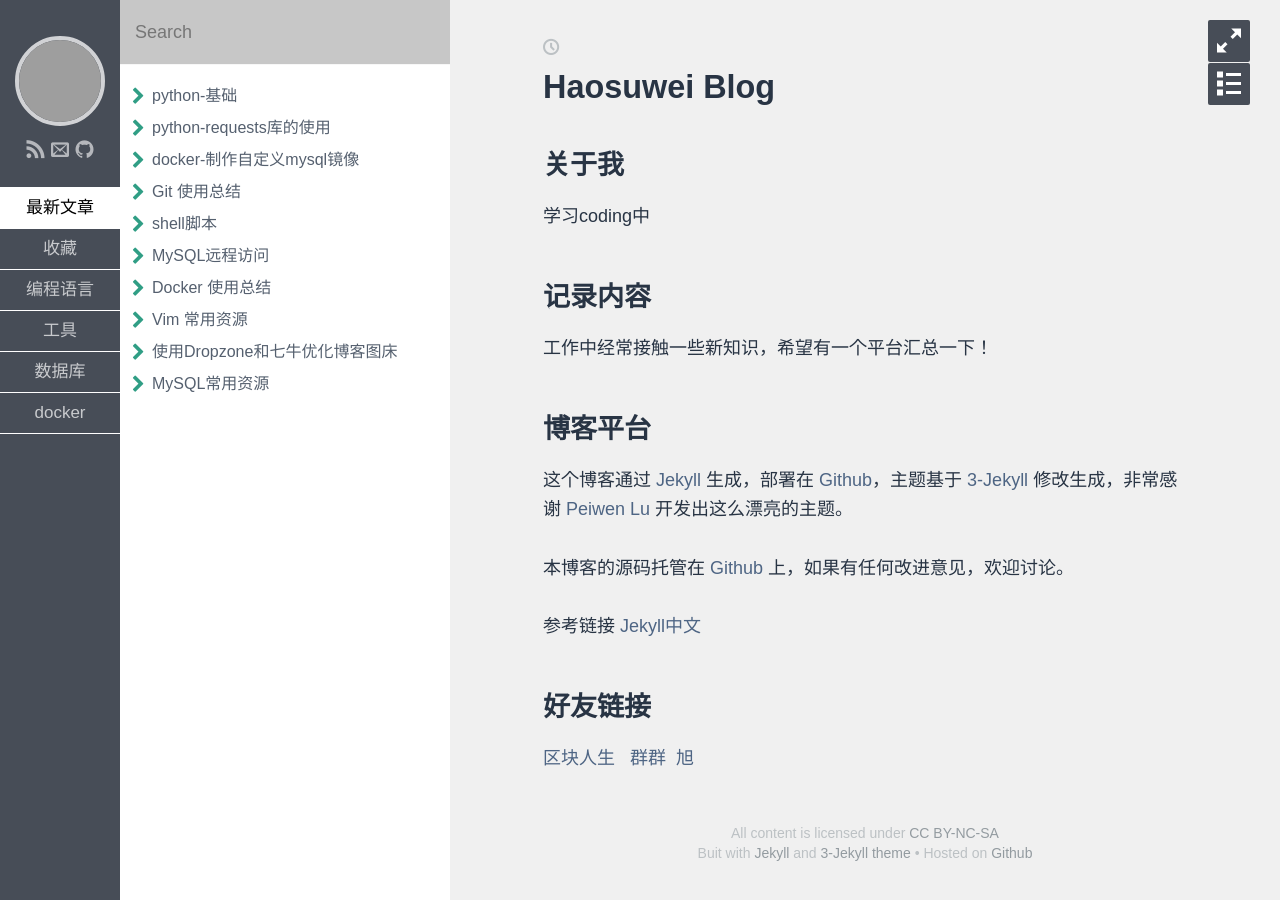
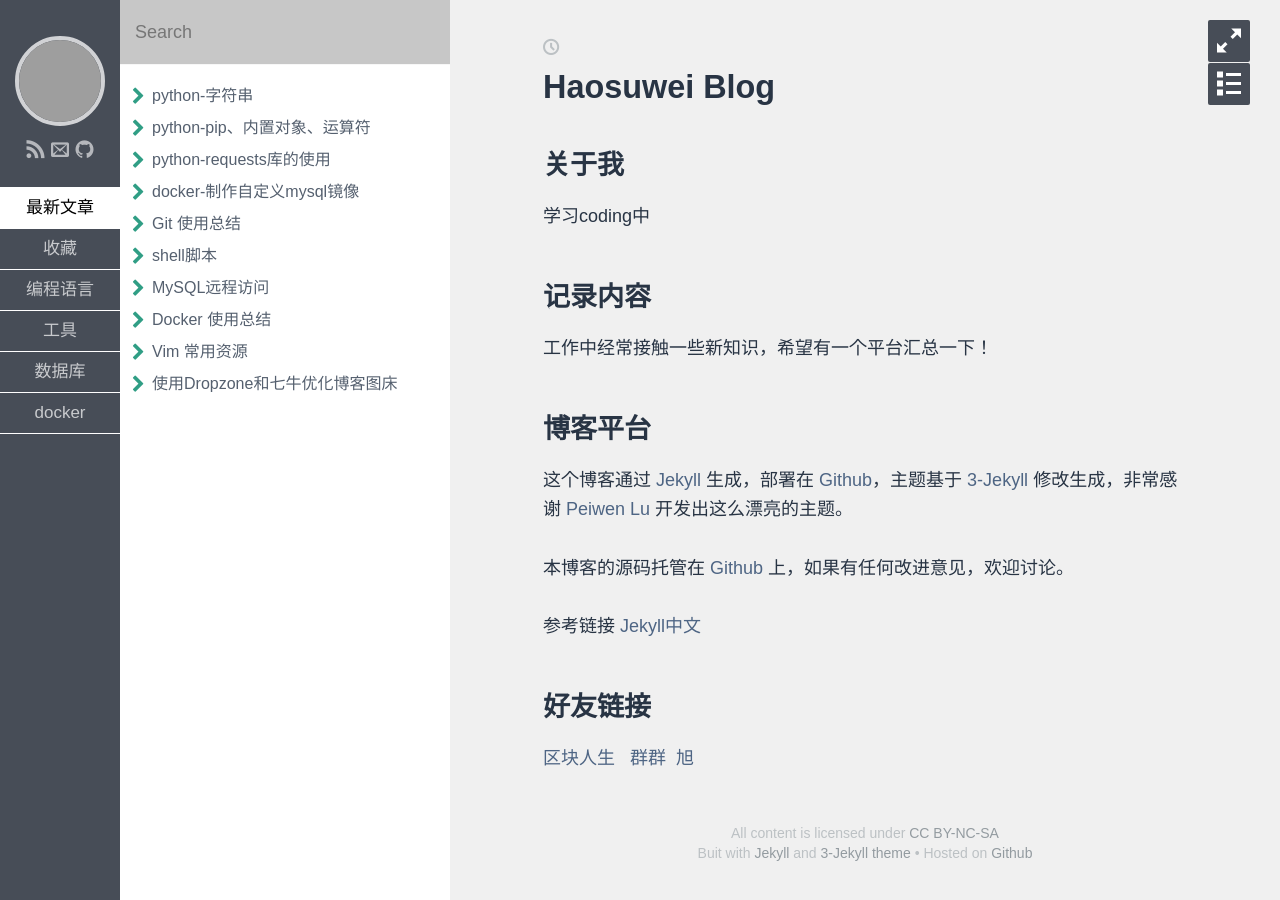
Before and after one commit to liuxinhuayu/liuxinhuayu.github.io, a Jekyll site: the page built from index.md, in a window 1280 px wide. Built offline with Jekyll 4.4.1, drawn with Linux system fonts in a browser that asks for light colours; some web fonts are replaced; part of the change alters nothing that is shown; grey boxes are pictures that could not be loaded.

Commit message:
add python string

````diff
--- a/_posts/language/python/2018-04-05-python-basic.md
+++ b/_posts/language/python/2018-04-05-python-basic.md
@@ -1,12 +1,10 @@
 ---
 layout: post
-title: python-基础
+title: python-pip、内置对象、运算符
 category: 编程语言
 tags: python
 description:
 ---
-
-# python基础
 
 ## pip管理扩展库
 1、常用命令
@@ -74,7 +72,94 @@ False
 * 不可变对象：数字、字符串、元组、frozenset
 * 可变对象：列表、集合、字典
 * 查看所有关键字，使用keyword.kwlist
-* 查看所有内置对象 dir(__builtins__)
+* 查看所有内置对象 `dir(__builtins__)`
 * 使用id(x)查看x的内存地址
+* 使用ord('A')求字符A对应的unicode码，chr(65)返回unicode码65对应的字符
 
-### 字符串格式化表示
+## 字符串
+
+打印字符串内容，使用print()函数
+```
+print(*,sep=' ',end='\n')  # 默认print的间隔是空格，结尾是换行符
+```
+
+windows中换行默认是'\r\n'，而linux文件中默认是'\n'，因此在windows中编辑的文件，上传到linux环境时，需要对换行做替换，使用命令
+
+```
+sed ‘s/^M//’ filename > newfile  #注意^M的输入方式是Ctrl+V,Ctrl+M
+```
+字符串的内置函数
+
+```
+>>> "abcde".capitalize()  #实现首字母大写
+'Abcde'
+>>> "abacad".count('a')  #统计字符串出现的次数
+3
+>>> "1a2b3d".find("2")  # 返回字符第一次出现的索引值
+2
+>>> "123".join("abc")  #字符串插入
+'a123b123c'
+```
+
+更多字符串的内置函数，通过dir命令查看，
+
+```
+>>> dir(str)
+['__add__', '__class__', '__contains__', '__delattr__', '__dir__', '__doc__', '_
+_eq__', '__format__', '__ge__', '__getattribute__', '__getitem__', '__getnewargs
+__', '__gt__', '__hash__', '__init__', '__init_subclass__', '__iter__', '__le__'
+, '__len__', '__lt__', '__mod__', '__mul__', '__ne__', '__new__', '__reduce__',
+'__reduce_ex__', '__repr__', '__rmod__', '__rmul__', '__setattr__', '__sizeof__'
+, '__str__', '__subclasshook__', 'capitalize', 'casefold', 'center', 'count', 'e
+ncode', 'endswith', 'expandtabs', 'find', 'format', 'format_map', 'index', 'isal
+num', 'isalpha', 'isdecimal', 'isdigit', 'isidentifier', 'islower', 'isnumeric',
+ 'isprintable', 'isspace', 'istitle', 'isupper', 'join', 'ljust', 'lower', 'lstr
+ip', 'maketrans', 'partition', 'replace', 'rfind', 'rindex', 'rjust', 'rpartitio
+n', 'rsplit', 'rstrip', 'split', 'splitlines', 'startswith', 'strip', 'swapcase'
+, 'title', 'translate', 'upper', 'zfill']
+>>>
+>>> help(str.rfind)
+Help on method_descriptor:
+
+rfind(...)
+    S.rfind(sub[, start[, end]]) -> int
+
+    Return the highest index in S where substring sub is found,
+    such that sub is contained within S[start:end].  Optional
+    arguments start and end are interpreted as in slice notation.
+
+    Return -1 on failure.
+
+>>>
+
+```
+
+## python运算符
+
+![python](/assets/img/2018-04-06-python.jpg)
+
+* +运算符除了算术运算外，还支持同类型对象拼接
+
+```
+>>> [1,2,3]+["a","b"]
+[1, 2, 3, 'a', 'b']
+>>> "A"+1
+Traceback (most recent call last):
+  File "<stdin>", line 1, in <module>
+TypeError: must be str, not int
+>>> True+3
+4
+>>> False+3
+3
+```
+
+* *运算符不仅用于乘法，还用于重复对象
+
+```
+>>> "a"*10
+'aaaaaaaaaa'
+>>> [1,2,3]*3
+[1, 2, 3, 1, 2, 3, 1, 2, 3]
+>>> (1,2,3)*3
+(1, 2, 3, 1, 2, 3, 1, 2, 3)
+```
--- /dev/null
+++ b/_posts/language/python/2018-04-06-python-string.md
@@ -0,0 +1,136 @@
+---
+layout: post
+title: python-字符串
+category: 编程语言
+tags: python
+description:
+---
+
+## 字符串
+
+打印字符串内容，使用print()函数
+```
+print(*,sep=' ',end='\n')  # 默认print的间隔是空格，结尾是换行符
+```
+
+windows中换行默认是'\r\n'，而linux文件中默认是'\n'，因此在windows中编辑的文件，上传到linux环境时，需要对换行做替换，使用命令
+
+```
+sed ‘s/^M//’ filename > newfile  #注意^M的输入方式是Ctrl+V,Ctrl+M
+```
+字符串的内置函数
+
+```
+'abc'.capitalize()  # > 'Abc'
+# 不可变序列可使用in，+=，*=等操作
+str1='abcdefg'
+str1.center(3)  # > 'abcdefg'
+str1.center(10, '*')  # > '*abcdefg**'
+str1.count('d')  # >  1
+str1.count('m', 6) == str1[6:].count('m')  # > True，两者等价
+str1.encode('utf8')  # >得到二进制 b'abcdefg'
+str1.endswith('g')  # > True
+str1.startswith('a')  # >True 判断是否以指定字符开头
+# str1.expandtabs(size) 返回str1的一个副本，将制表符换成8个或者size个空格
+str1.find('b', 3, 6)  # > -1 返回从第3到第6个字符之间出现b的最左边的索引值，如果没有则返回-1
+# str1.index('b',3,6) #> 出现ValueError错误，功能类似find，但是找不到时报错
+str1.rindex('b')  # > 1  从右向左找，返回索引值
+str1.isalnum()  # > True 如果strr1非空，并且每个字符都是字母数字，则返回True
+str1.isalpha()  # > True 判断字符串是否全都是字母
+str1.isdigit()  # >False  判断是否全都是数字
+str1.isdecimal()  # > False 判断是否都是Unicode基数为10的数字
+str1.isidentifier()  # > True 判断是否每个字符都是有效的字符
+str1.islower()  # > True 判断字符串中至少有一个可小写字母，并且所有字母小写
+str1.isnumeric()  # > False
+str1.isprintable()  # > True，有换行符时返回False
+str1.isspace()  # > False 如果字符串非空，每个字符都是空白字符，则返回True，制表符也认为空白符
+str1.istitle()  # > False,非空且首字母大写的字符串则返回True
+str1.isupper()  # > False 类似islower，判断是否都大写
+'*'.join(str1)  # > 'a*b*c*d*e*f*g' 把前面的字符插入到后面字符串的每个字符之间
+str1.ljust(10, '*')  # > 'abcdefg***' 补齐到10，左对齐，右侧用'*'填充
+str1.lower()  # > 'abcdefg' 把字母变小写
+str1.upper()  # > 'ABCDEFG'把能大写的都变大写
+str1.partition('b')  # ('a','b','cdefg')返回元组，分隔符左边，分隔符，分隔符右边
+str1.partition('s')  # ('abcdefg','','')返回元组
+str2 = 'abcdb123'
+str2.partition('b')  # >('a','b','cdb123')
+str2.rpartition('b')  # > ('abcd','b','123')
+# s.replace(t,u,n) 返回s的副本，其中每个t使用u替换，最多替换n个
+str2.replace('b', 'B', 3)  # > 'aBcdB123'
+str2.split('b')  # >得到列表['a','cd','123']按指定字符分割，最多分n次，即最多n+1个元素
+str2.splitlines()  # > 以换行符分割
+str2.strip()  # > 'abcdb123' 将两头的空白字符去掉
+str2.lstrip()  # > 只去掉开头的空白
+str2.rstrip()  # > 只去掉结尾的空白
+str2.swapcase()  # > 'ABCDB123' 大小写字母互换
+str2.title()  # > 'Abcdb123'
+str2.zfill(10)  # > '00abcdb123' 补齐到10，左侧用0填充
+
+len(str2)  # > 8  返回字符串中字符的个数
+
+str3 = reversed(str2)  # 得到的一个迭代对象<reversed object at  0x000>,使用时才能抽取到元素
+''.join(reversed(str2))  # > '321bdcba' 通过join运算迭代使用反转后的各个元素
+str2[::-1]  # > '321bdcba'效果与上面一样
+```
+
+更多字符串的内置函数，通过dir命令查看，
+
+```
+>>> dir(str)
+['__add__', '__class__', '__contains__', '__delattr__', '__dir__', '__doc__', '_
+_eq__', '__format__', '__ge__', '__getattribute__', '__getitem__', '__getnewargs
+__', '__gt__', '__hash__', '__init__', '__init_subclass__', '__iter__', '__le__'
+, '__len__', '__lt__', '__mod__', '__mul__', '__ne__', '__new__', '__reduce__',
+'__reduce_ex__', '__repr__', '__rmod__', '__rmul__', '__setattr__', '__sizeof__'
+, '__str__', '__subclasshook__', 'capitalize', 'casefold', 'center', 'count', 'e
+ncode', 'endswith', 'expandtabs', 'find', 'format', 'format_map', 'index', 'isal
+num', 'isalpha', 'isdecimal', 'isdigit', 'isidentifier', 'islower', 'isnumeric',
+ 'isprintable', 'isspace', 'istitle', 'isupper', 'join', 'ljust', 'lower', 'lstr
+ip', 'maketrans', 'partition', 'replace', 'rfind', 'rindex', 'rjust', 'rpartitio
+n', 'rsplit', 'rstrip', 'split', 'splitlines', 'startswith', 'strip', 'swapcase'
+, 'title', 'translate', 'upper', 'zfill']
+>>>
+>>> help(str.rfind)
+Help on method_descriptor:
+
+rfind(...)
+    S.rfind(sub[, start[, end]]) -> int
+
+    Return the highest index in S where substring sub is found,
+    such that sub is contained within S[start:end].  Optional
+    arguments start and end are interpreted as in slice notation.
+
+    Return -1 on failure.
+
+>>>
+
+```
+
+### 字符串截取示例
+
+如下函数实现从一段字符串中截取标签内的内容，例如从`"what a <red>rose</red>"`中抽取tag为red中间的数据
+
+```
+def extract_from_tag1(tag, line):
+    opener = "<" + tag + ">"
+    closer = "</" + tag + ">"
+    try:
+        i = line.index(opener)
+        start = i + len(opener)
+        j = line.index(closer, start)
+        return line[start, j]
+    except ValueError:
+        return None
+
+
+def extract_from_tag2(tag, line):
+    opener = "<" + tag + ">"
+    closer = "</" + tag + ">"
+    i = line.find(opener)
+    if i != -1:
+        start = i + len(opener)
+        j = line.find(closer, start)
+        if j != -1:
+            return line[start:j]
+    return None
+```
````
Also changed, not shown: assets/img/2018-04-06-python.jpg (added).
